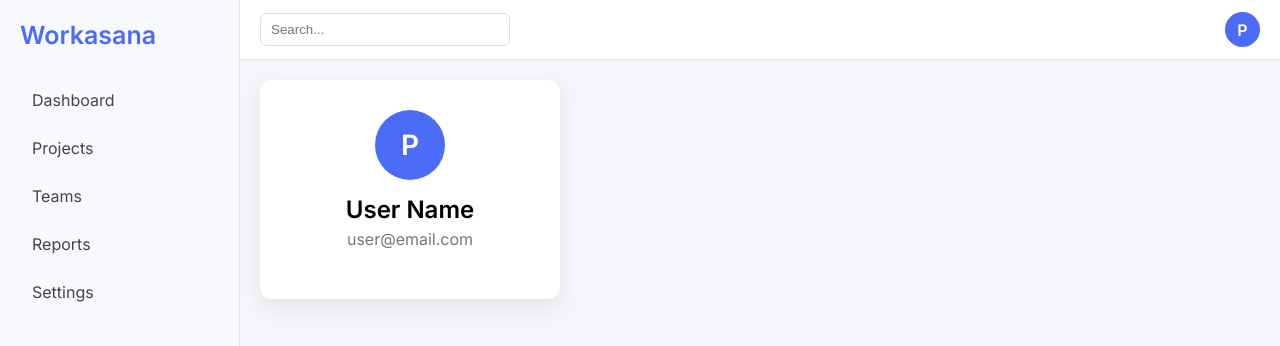
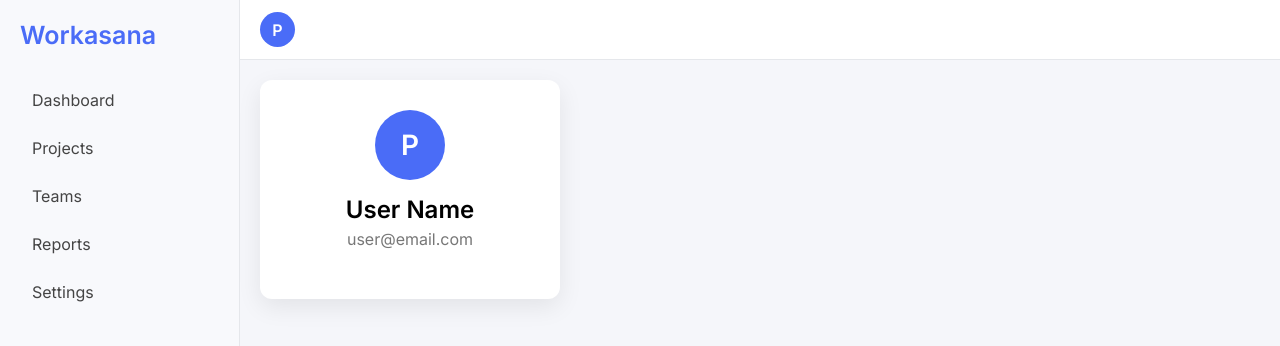
Before and after one commit to pawanx/Workasana-Frontend, a React (Vite) app: page /profile in a window 1280 px wide. Shown: the top 346 px of the page. Built offline with nearby package versions, Linux system fonts and the light colour scheme; what chartjs-plugin-datalabels would draw is missing.

Commit message:
removing search

```diff
--- a/src/components/Navbar.jsx
+++ b/src/components/Navbar.jsx
@@ -19,7 +19,7 @@
   return (
     <div className="navbar">
       {/* Search */}
-      <input type="text" placeholder="Search..." className="search" />
+      <input type="text" placeholder="Search..." className="search" hidden />
 
       {/* Right side */}
       <div className="nav-right">
```
